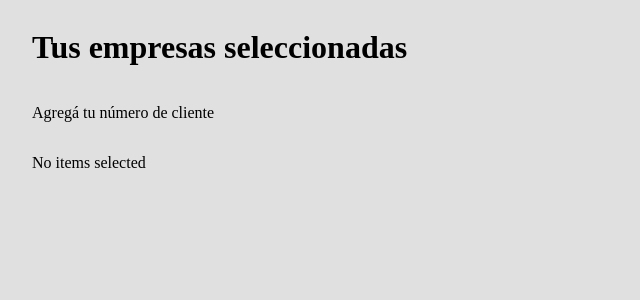
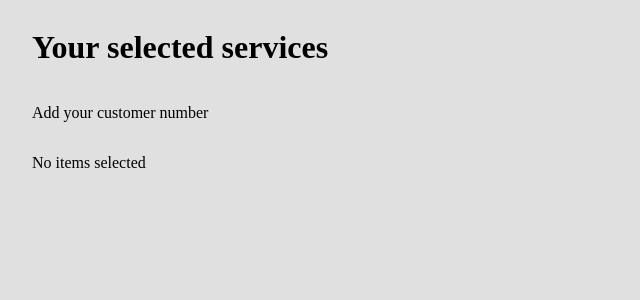
Before and after one commit to AndyCambra/preuba-dawipo, a Vue app in the folder frontend/: page /selected-items in a window 1280 px wide. Shown: the top 300 px of the page, without its empty margins (0-640 px from the left). Built offline with nearby package versions, Linux system fonts and the light colour scheme.

Commit message:
feat: match client-server communication

```diff
--- a/frontend/src/components/SelectedItemsPage.vue
+++ b/frontend/src/components/SelectedItemsPage.vue
@@ -1,21 +1,23 @@
 <template>
   <div class="container">
-    <h1>Tus empresas seleccionadas</h1>
-    <p>Agregá tu número de cliente</p>
+    <h1>Your selected services</h1>
+    <p>Add your customer number</p>
     <div v-if="selectedItems.length">
       <div v-for="(item, index) in selectedItems" :key="index">
         <div>
           {{ item }} <button @click="deleteItem(index)">Delete Item</button>
           <button @click="deleteData(item)">Delete DB Instance</button>
-          <p>Número de cliente</p>
+          <button @click="fetchAPIData(item)">Get API Response</button>
+          <p>Client number</p>
+          <input type="text" v-model="apiUrls[index]" placeholder="api url" /><br><br>
           <input type="text" v-model="userKeys[index]" placeholder="api key" />
         </div>
       </div>
       <br>
-      <button @click="sendData">Enviar Datos </button>
+      <button @click="sendData">Send Data </button>
       <button @click="getData">Show Data </button>
       <button @click="proceedToNextPage" :disabled="!data">
-        Ir al Dashboard
+        Go to Dashboard
         </button>
         </div>
         <div v-else>
@@ -41,6 +43,7 @@ export default {
   data() {
     return {
       selectedItems: this.$route.query.droppedItems || [],
+      apiUrls: [],
       userKeys: [],
       data: null,
       error: null,
@@ -50,6 +53,7 @@ export default {
     async sendData() {
       const combinedData = this.selectedItems.map((name, index) => ({
         name,
+        apiUrl: this.apiUrls[index] || "",
         apiKey: this.userKeys[index] || "",
       }));
 
@@ -64,6 +68,16 @@ export default {
     async getData() {
       try {
         const response = await axios.get(URL_BACK_SERVICES);
+        this.data = response.data;
+      } catch (err) {
+        this.error = err;
+        console.error(err);
+      }
+    },
+    async fetchAPIData(item) {
+
+      try {
+        const response = await axios.post(`${URL_BACK_SERVICES}/fetchData`, { name: item });
         this.data = response.data;
       } catch (err) {
         this.error = err;
```
Also changed, not shown: 1 other file (tests, documents, lock files or other folders).
